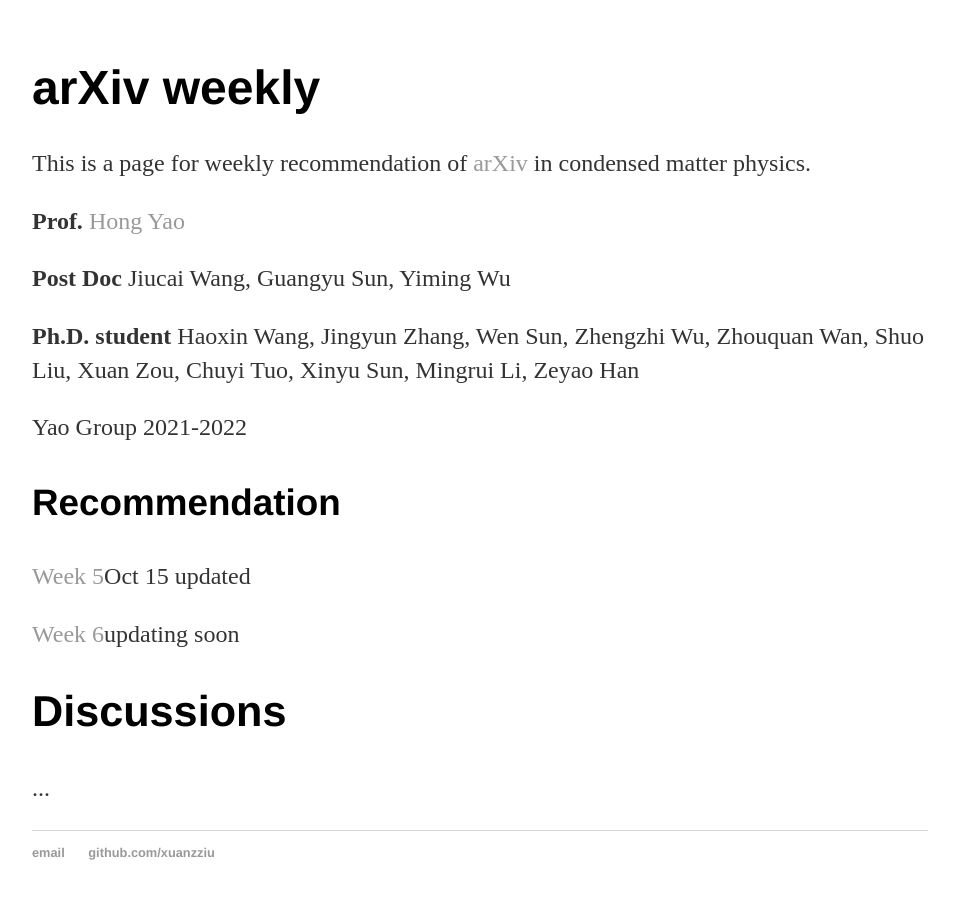
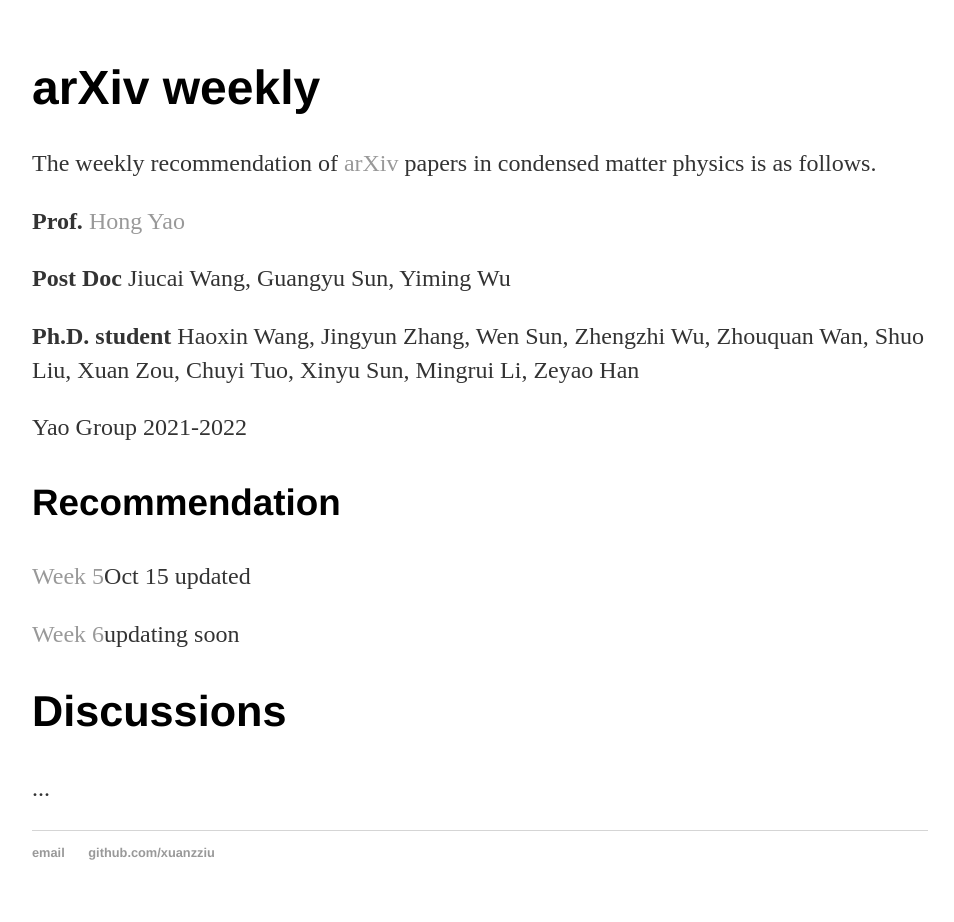
Before and after one commit to xuanzziu/xuanzziu.github.io, a Jekyll site: the page built from arXiv/index.html, in a window 1280 px wide. Shown: the whole page, without its empty margins (160-1114 px from the left). Built offline with Jekyll 4.4.1, drawn with Linux system fonts in a browser that asks for light colours.

Commit message:
Update index.html

```diff
--- a/arXiv/index.html
+++ b/arXiv/index.html
@@ -5,7 +5,7 @@
 		<div class="blurb">
 			<!-- <p><a href="/arXiv/cn.html">中文版</a></p> -->
 			<h1>arXiv weekly</h1>
-			<p> This is a page for weekly recommendation of <a href="https://arxiv.org/">arXiv</a> in condensed matter physics.</p>
+			<p> The weekly recommendation of <a href="https://arxiv.org/">arXiv</a> papers in condensed matter physics is as follows.</p>
 			<p> <b>Prof.</b> <a href="https://www.ias.tsinghua.edu.cn/info/1016/1215.htm">Hong Yao</a></p>
 			<p> <b>Post Doc</b> Jiucai Wang, Guangyu Sun, Yiming Wu</p>
 			<p> <b>Ph.D. student</b> Haoxin Wang, Jingyun Zhang, Wen Sun, Zhengzhi Wu, Zhouquan Wan, Shuo Liu, Xuan Zou, Chuyi Tuo, Xinyu Sun, Mingrui Li, Zeyao Han </p>
```
